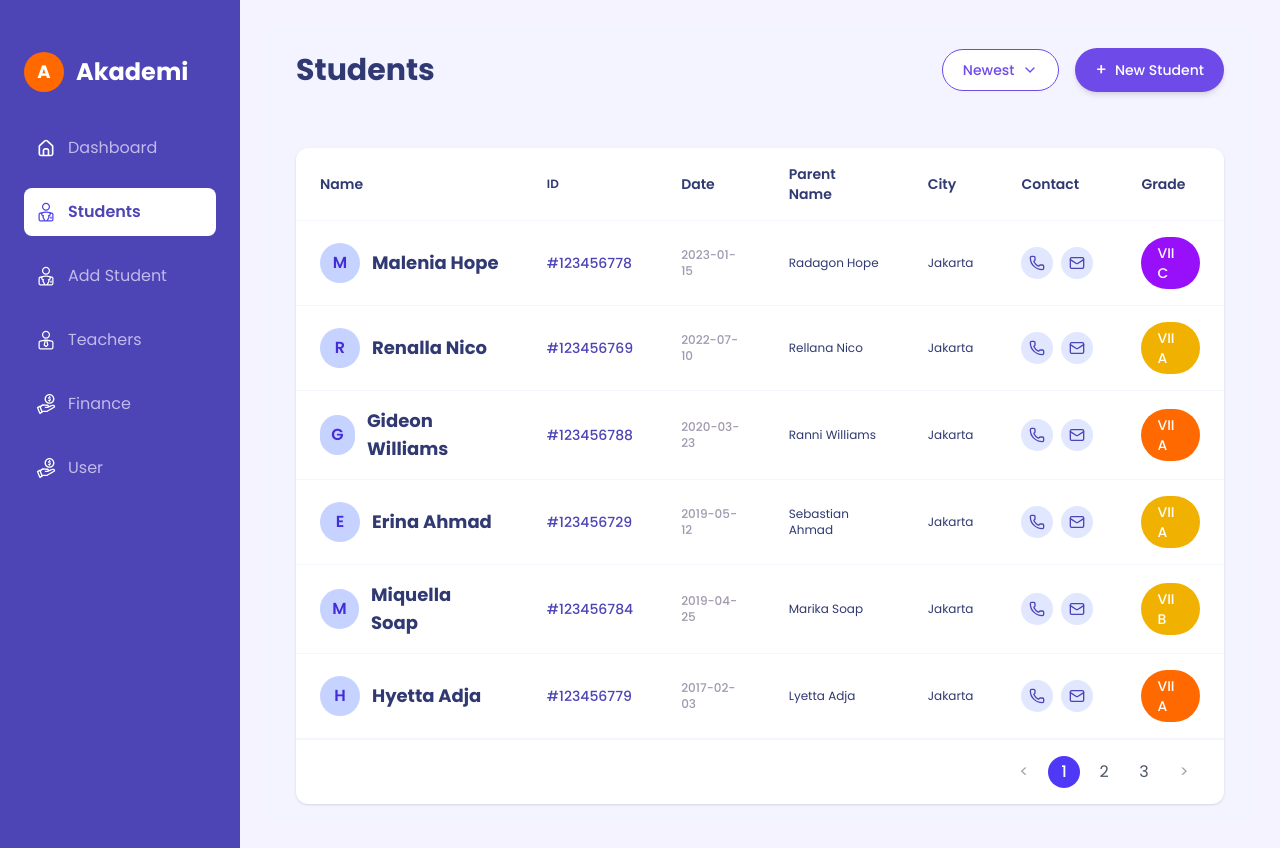
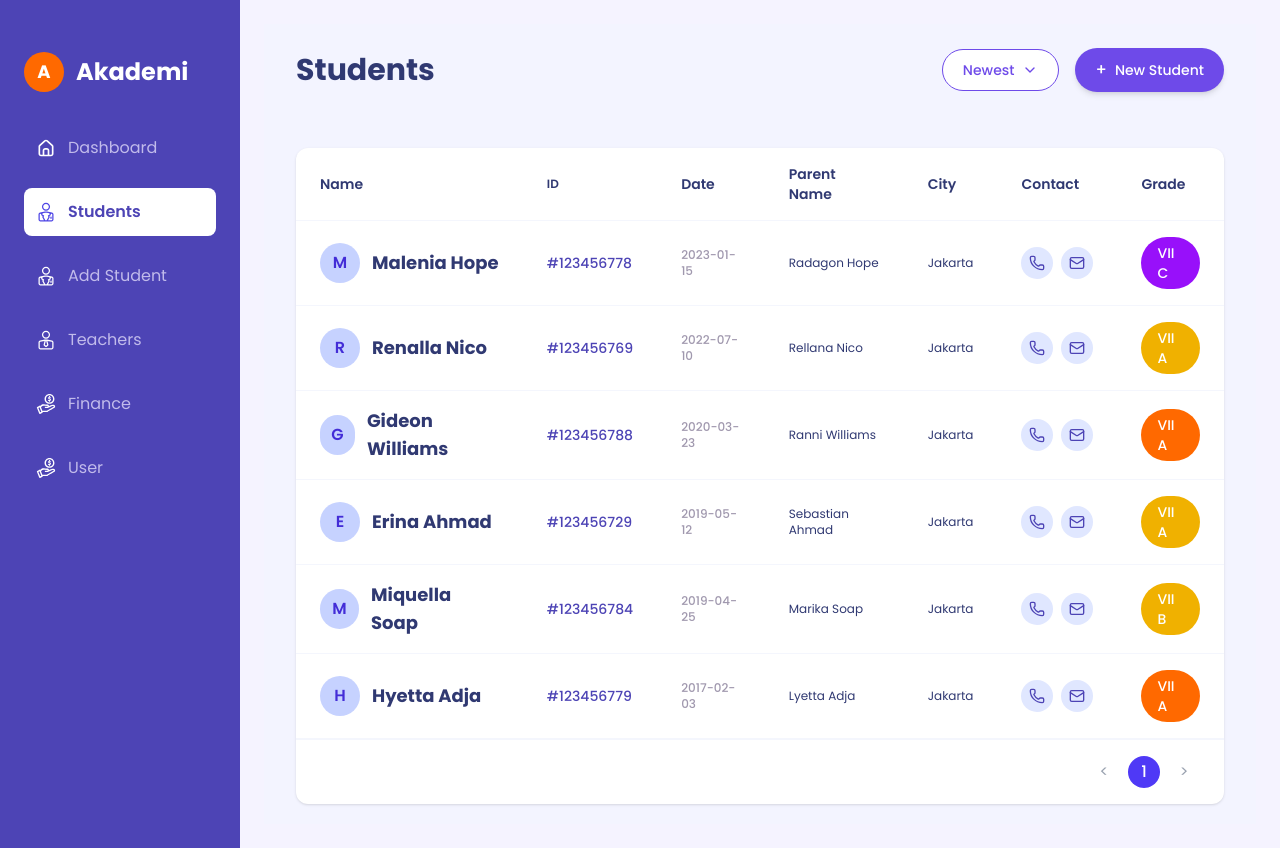
Before and after one commit to TakedaB/akademi, a Next.js app: page /students in a window 1280 px wide. Built offline with nearby package versions, Linux system fonts and the light colour scheme.

Commit message:
chore: improve the layout components

```diff
--- a/app/students/page.jsx
+++ b/app/students/page.jsx
@@ -5,6 +5,9 @@ import { ChevronDown, Phone, Mail } from 'lucide-react';
 
 export default function StudentDashboard() {
   const [selectedSort, setSelectedSort] = useState('Newest');
+
+  const [currentPage, setCurrentPage] = useState(1);
+  const studentsPerPage = 6;
 
   const studentsData = [
     { id: '#123456788', name: 'Gideon Williams', date: '2020-03-23', parentName: 'Ranni Williams', city: 'Jakarta', contact: { phone: true, email: true }, grade: 'VII A', gradeColor: 'bg-orange-500' },
@@ -20,6 +23,10 @@ export default function StudentDashboard() {
     const dateB = new Date(b.date);
     return selectedSort === 'Newest' ? dateB - dateA : dateA - dateB;
   });
+
+  const indexOfLastStudent = currentPage * studentsPerPage;
+  const indexOfFirstStudent = indexOfLastStudent - studentsPerPage;
+  const currentStudents = sortedStudents.slice(indexOfFirstStudent, indexOfLastStudent);
 
   return (
     <div className="flex h-screen bg-[#F5F3FF]">
@@ -65,7 +72,7 @@ export default function StudentDashboard() {
               </thead>
 
               <tbody>
-                {sortedStudents.map((student) => (
+                {currentStudents.map((student) => (
                   <tr key={student.id} className="border-b hover:bg-gray-50 transition-colors">
                     <td className="px-6 py-4">
                       <div className="flex items-center gap-3">
@@ -106,22 +113,37 @@ export default function StudentDashboard() {
             </tbody>
 
             </table>
-
             {/* Pagination */}
               <div className="px-6 py-4 flex items-center justify-end gap-2 border-t">
-              <button className="w-8 h-8 flex items-center justify-center text-gray-400 hover:bg-gray-100 rounded-full">
+                <button
+                  onClick={() => setCurrentPage((prev) => Math.max(prev - 1, 1))}
+                  className="w-8 h-8 flex items-center justify-center text-gray-400 hover:bg-gray-100 rounded-full"
+                >
                   {'<'}
                 </button>
-              <button className="w-8 h-8 flex items-center justify-center bg-indigo-600 text-white rounded-full font-medium">
-                1
+
+                {Array.from({ length: Math.ceil(sortedStudents.length / studentsPerPage) }, (_, i) => (
+                  <button
+                    key={i + 1}
+                    onClick={() => setCurrentPage(i + 1)}
+                    className={`w-8 h-8 flex items-center justify-center rounded-full font-medium ${
+                      currentPage === i + 1
+                        ? 'bg-indigo-600 text-white'
+                        : 'text-gray-600 hover:bg-gray-100'
+                    }`}
+                  >
+                    {i + 1}
                   </button>
-              <button className="w-8 h-8 flex items-center justify-center text-gray-600 hover:bg-gray-100 rounded-full">
-                2
-              </button>
-              <button className="w-8 h-8 flex items-center justify-center text-gray-600 hover:bg-gray-100 rounded-full">
-                3
-              </button>
-              <button className="w-8 h-8 flex items-center justify-center text-gray-400 hover:bg-gray-100 rounded-full">
+                ))}
+
+                <button
+                  onClick={() =>
+                    setCurrentPage((prev) =>
+                      Math.min(prev + 1, Math.ceil(sortedStudents.length / studentsPerPage))
+                    )
+                  }
+                  className="w-8 h-8 flex items-center justify-center text-gray-400 hover:bg-gray-100 rounded-full"
+                >
                   {'>'}
                 </button>
               </div>
```
Lines whose indentation alone changed are shown as unchanged.
